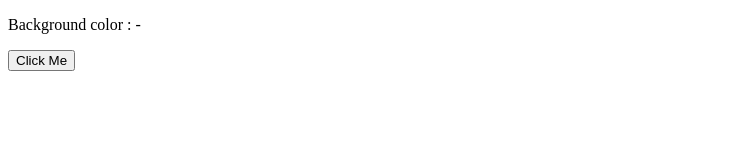
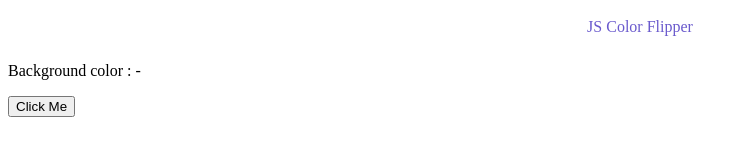
Before and after one commit to artyomlogvin/js-color-flipper, a plain HTML site: page index.html in a window 1280 px wide. Shown: the whole page, without its empty margins (0-748 px from the left). Drawn offline with Linux system fonts and the light colour scheme.

Commit message:
Add header

```diff
--- a/index.html
+++ b/index.html
@@ -4,9 +4,10 @@
     <meta charset="UTF-8" />
     <meta name="viewport" content="width=device-width, initial-scale=1.0" />
     <title>Color Flipper</title>
+    <link rel="stylesheet" href="styles.css" />
   </head>
   <body>
-    <div class="header"></div>
+    <div class="header">JS Color Flipper</div>
     <div class="back-div">
       <p>Background color : -</p>
       <button>Click Me</button>
--- /dev/null
+++ b/styles.css
@@ -0,0 +1,5 @@
+.header {
+    color: rgb(106, 90, 205);
+    text-align: center;
+    padding: 10px;
+}
```
